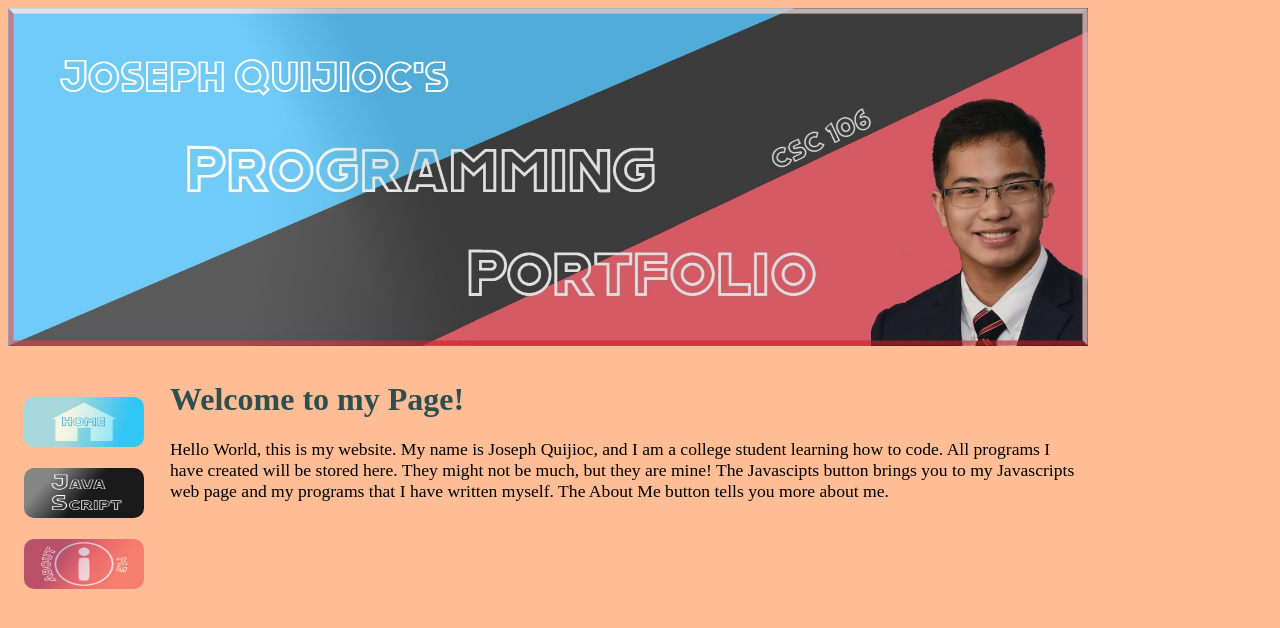
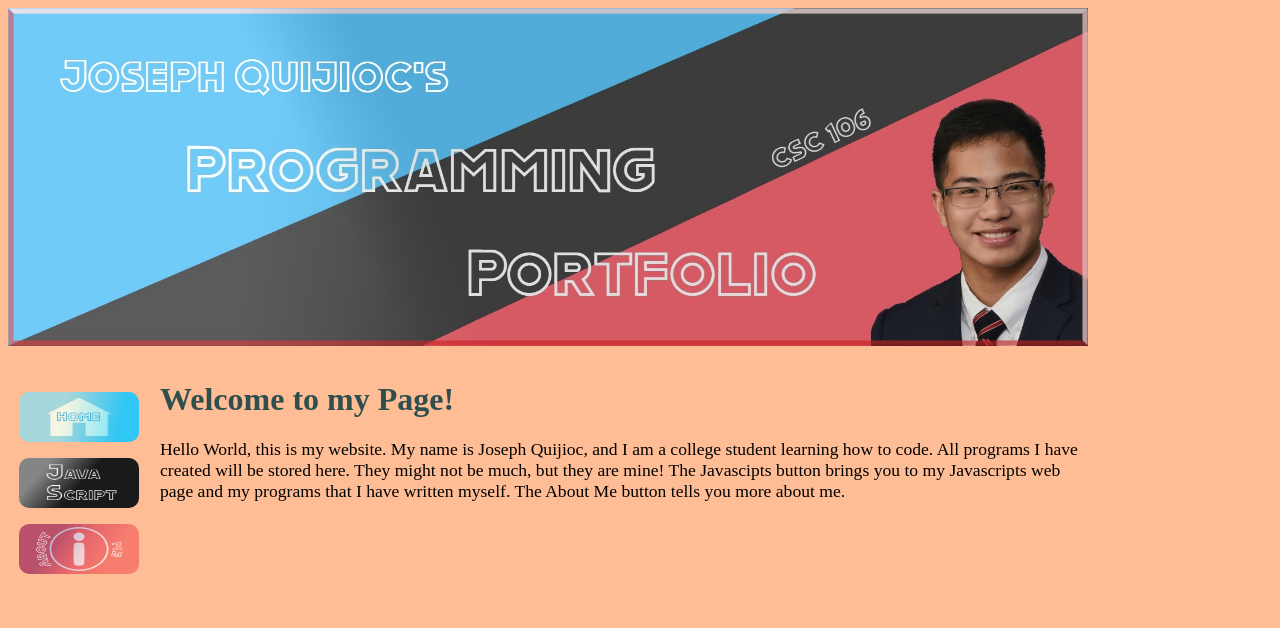
Before and after one commit to Jquijioc/jquijioc.github.io, a plain HTML site: page index.html in a window 1280 px wide. Drawn offline with Linux system fonts and the light colour scheme.

Commit message:
Update style1.css

```diff
--- a/style1.css
+++ b/style1.css
@@ -49,5 +49,5 @@ p {
        }
 
 .buttontable {
-              border-spacing: 15px;
+              border-spacing: 10px;
        }
```
